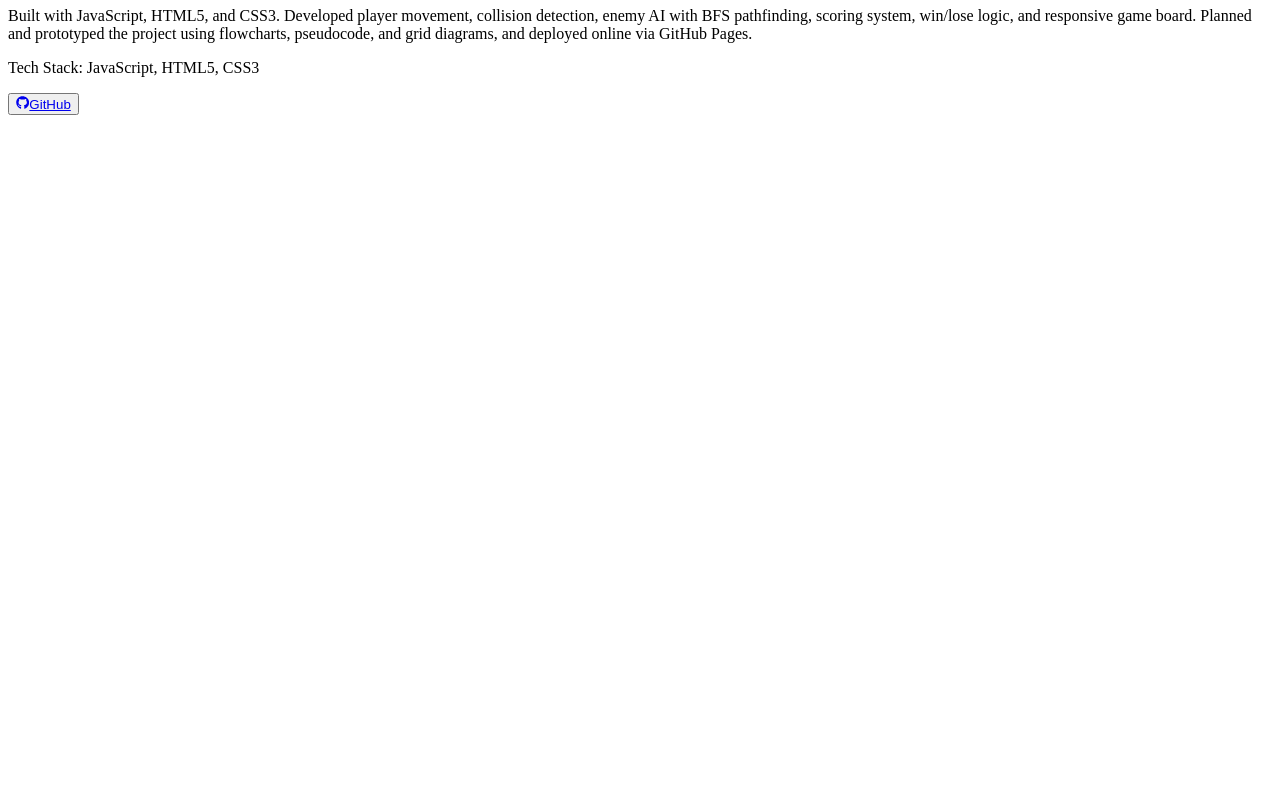
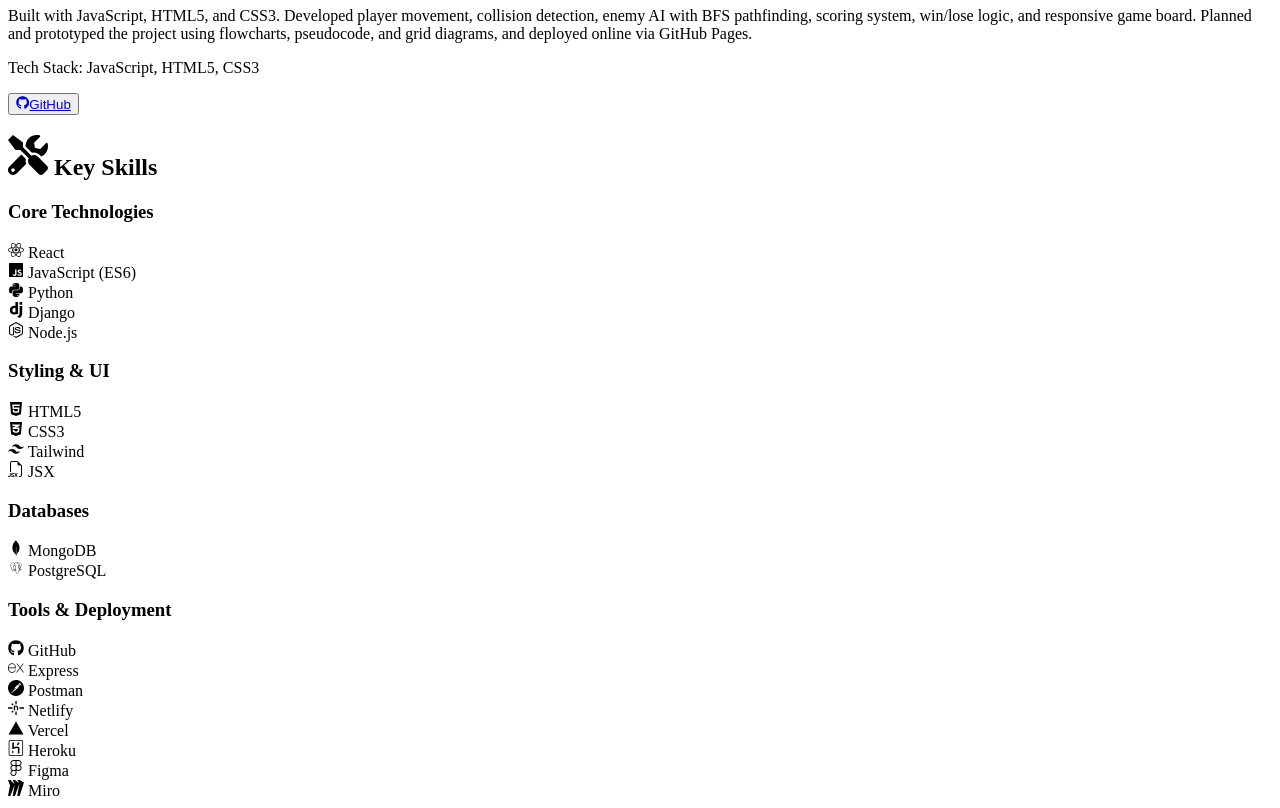
Before and after one commit to MCegla-JW/portfolio-website, a React (Vite) app: page / in a window 1280 px wide. Shown: the part 6840-7648 px from the top of the page. Before the commit the page ends 6963 px from the top, so only its background shows below. Built offline with nearby package versions, Linux system fonts and the light colour scheme.

Commit message:
added skills section

```diff
--- a/src/components/Home/Home.jsx
+++ b/src/components/Home/Home.jsx
@@ -3,6 +3,9 @@
 import { Link } from "react-router"
 import { FaProjectDiagram } from "react-icons/fa"
 import Projects from "../Projects/Projects.jsx"
+import { FaTools } from "react-icons/fa"
+import Skills from "../Skills/Skills.jsx"
+
 
 const Home = () => {
     return (
@@ -31,6 +34,11 @@
             <Projects/>
         </div>
         </main>
+        {/* KEY SKILLS */}
+        <h2>
+        <FaTools size={40}/> Key Skills
+        </h2>
+        <Skills/>
         </>
     )
 }
--- /dev/null
+++ b/src/components/Skills/Skills.jsx
@@ -0,0 +1,92 @@
+import { IoLogoJavascript } from "react-icons/io5";
+import { FaReact } from "react-icons/fa";
+import { FaPython } from "react-icons/fa";
+import { SiDjango } from "react-icons/si";
+import { FaCss3Alt } from "react-icons/fa";
+import { RiTailwindCssFill } from "react-icons/ri";
+import { FaNodeJs } from "react-icons/fa";
+import { FaHtml5 } from "react-icons/fa";
+import { SiMongodb } from "react-icons/si";
+import { DiPostgresql } from "react-icons/di";
+import { GrHeroku } from "react-icons/gr";
+import { SiNetlify } from "react-icons/si";
+import { IoLogoVercel } from "react-icons/io5";
+import { FaGithub } from "react-icons/fa";
+import { SiExpress } from "react-icons/si";
+import { BsFiletypeJsx } from "react-icons/bs";
+import { SiPostman } from "react-icons/si";
+import { FaFigma } from "react-icons/fa";
+import { SiMiro } from "react-icons/si";
+
+
+const Skills = () => {
+    return (
+        <>
+        <div className='skills-list'>
+        <h3>Core Technologies</h3>
+        <div className="react">
+            <FaReact/> React
+        </div>
+            <div className="javascript">
+            <IoLogoJavascript/> JavaScript (ES6)
+        </div>
+        <div className="python">
+            <FaPython/> Python
+        </div>
+        <div className="django">
+            <SiDjango/> Django
+        </div>
+        <div className="node-js">
+            <FaNodeJs/> Node.js
+        </div>
+        <h3>Styling & UI</h3>
+        <div className="html">
+            <FaHtml5/> HTML5
+        </div>
+        <div className="css">
+            <FaCss3Alt/> CSS3
+        </div>
+        <div className="tailwind">
+            <RiTailwindCssFill/> Tailwind
+        </div>
+        <div className="jsx">
+            <BsFiletypeJsx/> JSX
+        </div>
+        <h3>Databases</h3>
+        <div className="mongo-db">
+            <SiMongodb/> MongoDB
+        </div>
+        <div className="postgresql">
+            <DiPostgresql/> PostgreSQL
+        </div>
+        <h3>Tools & Deployment</h3>
+        <div className="github">
+            <FaGithub/> GitHub
+        </div>
+        <div className="express">
+            <SiExpress/> Express
+        </div>
+        <div className="postman">
+            <SiPostman/> Postman
+        </div>
+        <div className="netlify">
+            <SiNetlify/> Netlify
+        </div>
+        <div className="vercel">
+            <IoLogoVercel/> Vercel
+        </div>
+        <div className="heroku">
+            <GrHeroku/> Heroku
+        </div>
+        <div className="figma">
+            <FaFigma/> Figma
+        </div>
+        <div className="miro">
+            <SiMiro/> Miro
+        </div>
+        </div>
+        </>
+    )
+}
+
+export default Skills
```
